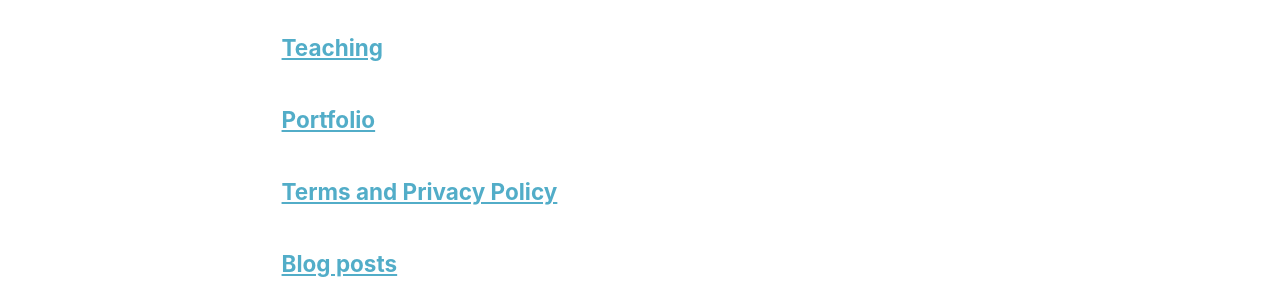
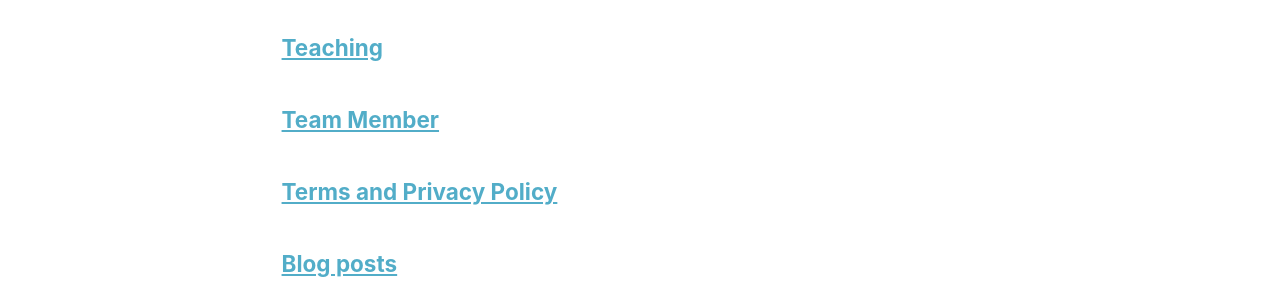
Before and after one commit to cychan-chem/chinychan.github.io, a Jekyll site: the page built from _pages/page-archive.html, in a window 1280 px wide and 900 px high, scrolled down 1078 px. Shown: the part 154-454 px from the top of the window. Built offline with Jekyll 4.4.1, drawn with Linux system fonts in a browser that asks for light colours.

Commit message:
Update team member.html

```diff
--- a/_pages/team member.html
+++ b/_pages/team member.html
@@ -1,13 +1,13 @@
 ---
 layout: archive
-title: "Portfolio"
-permalink: /portfolio/
+title: "Team Member"
+permalink: /Team Member/
 author_profile: true
 ---
 
 {% include base_path %}
 
 
-{% for post in site.portfolio %}
+{% for post in site.Team Member %}
   {% include archive-single.html %}
 {% endfor %}
```
